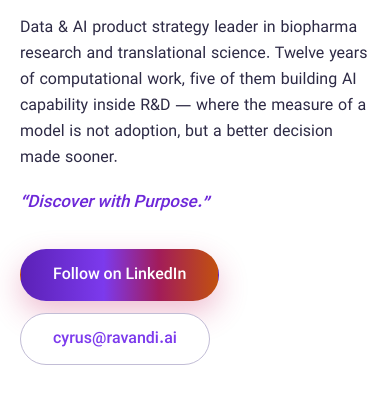
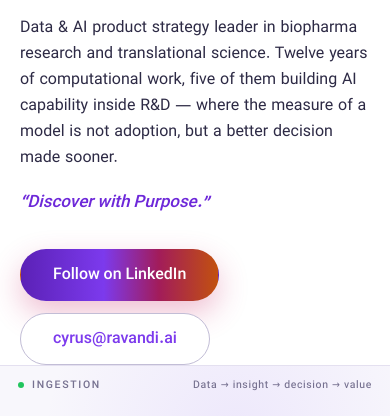
Before and after one commit to bravandi/bravandi.github.io, an Astro site: page / in a window 390 px wide. Shown: the part 428-844 px from the top of the page. Built offline with nearby package versions, Linux system fonts and the light colour scheme; Astro itself is replaced by a stand-in of ours.

Commit message:
Refactor layout for mobile responsiveness; adjust flex properties and order of sections

```diff
--- a/src/pages/index.astro
+++ b/src/pages/index.astro
@@ -679,20 +679,38 @@ const pubs = [
   @media (max-width: 860px) {
     .shell {
       height: auto;
-      grid-template-columns: 1fr;
+      display: flex;
+      flex-direction: column;
     }
 
+    /* Flatten .col so its sections become direct flex items of .shell —
+       lets the stage slot in right after the hero via `order`, instead of
+       always trailing at the very end of the page behind the footer. */
     .col {
-      overflow: visible;
-      padding: 0 20px;
+      display: contents;
     }
 
+    .site-header,
+    .hero,
+    .section {
+      padding-inline: 20px;
+    }
+
+    .site-header { order: 0; }
+    .hero { order: 1; }
+
     .stage-aside {
+      order: 2;
       height: 60vh;
       border-left: none;
       border-top: 1px solid var(--border);
-      order: 2;
+      border-bottom: 1px solid var(--border);
     }
+
+    #work { order: 3; }
+    #track { order: 4; }
+    #publications { order: 5; }
+    #contact { order: 6; }
 
     .site-header {
       flex-wrap: wrap;
```
